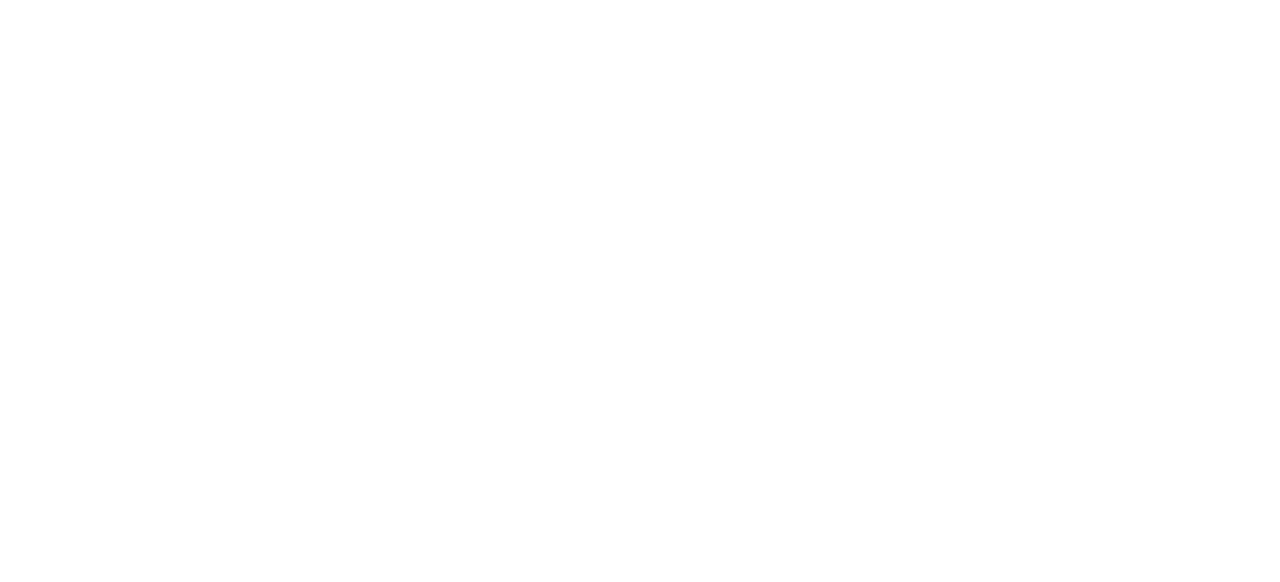
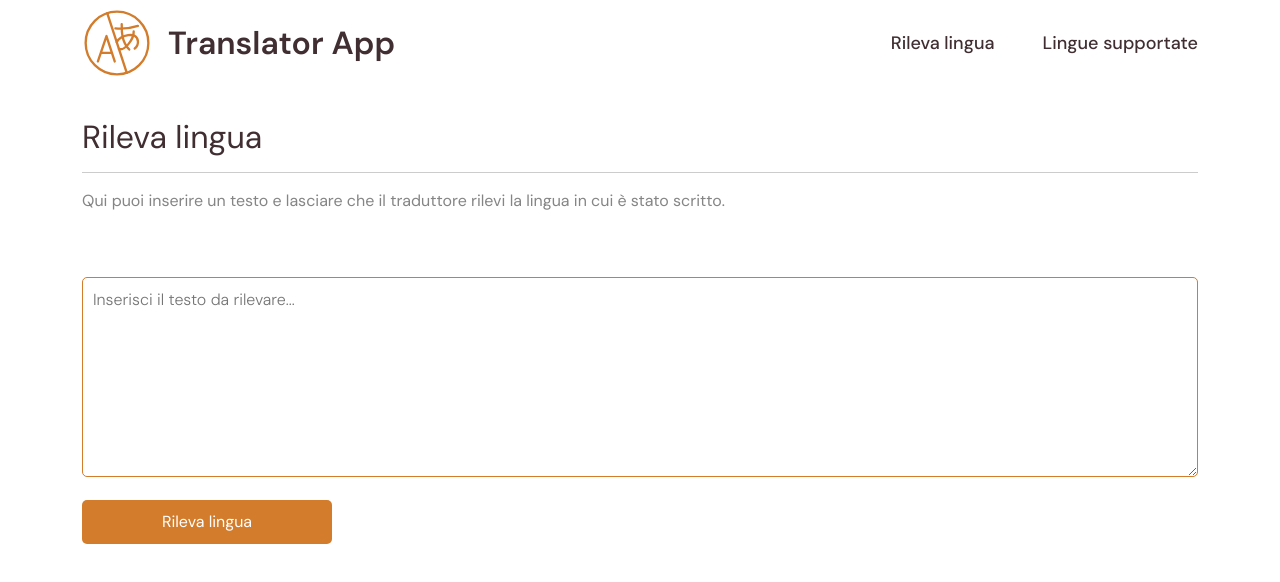
Before and after one commit to fmerighiwebdev/Translator-App-FE, a React (Create React App) app: page /detect in a window 1280 px wide. Before the commit this address had no page. Shown: the top 582 px of the page. Built offline with nearby package versions, Linux system fonts and the light colour scheme.

Commit message:
Aggiunta rilevazione lingua da testo

```diff
--- a/src/App.jsx
+++ b/src/App.jsx
@@ -6,6 +6,7 @@ import "./styles/App.css";
 import Home from "./components/Home";
 import Languages from "./components/Languages";
 import Header from "./components/Header";
+import Detect from "./components/Detect";
 
 function App() {
   return (
@@ -29,6 +30,15 @@ function App() {
             </>
           }
         />
+        <Route
+          path="/detect"
+          element={
+            <>
+              <Header />
+              <Detect />
+            </>
+          }
+        />
       </Routes>
     </Router>
   );
--- /dev/null
+++ b/src/components/Detect.jsx
@@ -0,0 +1,79 @@
+import React from "react";
+import { Container } from "react-bootstrap";
+import axios from "axios";
+
+import "../styles/Detect.css";
+import languageNames from "../language-names";
+
+function Detect() {
+  const [inputText, setInputText] = React.useState("");
+  const [detectedLanguage, setDetectedLanguage] = React.useState("");
+  const [loading, setLoading] = React.useState(false);
+
+  function handleChange(event) {
+    setInputText(event.target.value);
+  }
+
+  async function detectLanguage(event) {
+    event.preventDefault();
+    setLoading(true);
+
+    try {
+      const result = await axios.post(
+        "https://google-translate1.p.rapidapi.com/language/translate/v2/detect",
+        `q=${inputText}`,
+        {
+          headers: {
+            "content-type": "application/x-www-form-urlencoded",
+            "X-RapidAPI-Key": process.env.REACT_APP_RAPIDAPI_KEY,
+            "X-RapidAPI-Host": process.env.REACT_APP_RAPIDAPI_HOST,
+          },
+        }
+      );
+      setDetectedLanguage(result.data.data.detections[0][0].language);
+    } catch (error) {
+      console.error(error);
+    } finally {
+      setLoading(false);
+    }
+  }
+
+  const detectedLanguageName = languageNames[detectedLanguage];
+
+  return (
+    <section className="detect">
+      <Container className="detect-container">
+        <h2>Rileva lingua</h2>
+        <p className="section-description">
+          Qui puoi inserire un testo e lasciare che il traduttore rilevi la
+          lingua in cui è stato scritto.
+        </p>
+        <form className="detect-form">
+          <textarea
+            placeholder="Inserisci il testo da rilevare..."
+            rows="7"
+            onChange={handleChange}
+          ></textarea>
+          <div className="submit">
+            <button onClick={detectLanguage}>
+              {loading ? (
+                <div className="spinner-border text-light" style={{ width: '20px', height: '20px' }} role="status">
+                  <span className="visually-hidden">Loading...</span>
+                </div>
+              ) : (
+                "Rileva lingua"
+              )}
+            </button>
+            {detectedLanguage && (
+              <p className="result">
+                La lingua rilevata è <span>{detectedLanguageName}</span>
+              </p>
+            )}
+          </div>
+        </form>
+      </Container>
+    </section>
+  );
+}
+
+export default Detect;
--- a/src/components/Header.jsx
+++ b/src/components/Header.jsx
@@ -11,11 +11,16 @@ function Header() {
     <header>
       <Container className="header-container">
         <div className="logo-content">
-          <Link to="/"><img src={translatorLogo} alt="Translator Logo"></img></Link>
+          <Link to="/">
+            <img src={translatorLogo} alt="Translator Logo"></img>
+          </Link>
           <h1>Translator App</h1>
         </div>
         <nav className="header-menu">
           <ul>
+            <li>
+              <Link to="/detect">Rileva lingua</Link>
+            </li>
             <li>
               <Link to="/languages">Lingue supportate</Link>
             </li>
--- /dev/null
+++ b/src/styles/Detect.css
@@ -0,0 +1,77 @@
+.detect h2 {
+    margin: 2rem 0 0 0;
+    padding-bottom: 1rem;
+    font-weight: 400;
+    border-bottom: 1px solid #ccc;
+    color: var(--text-color);
+}
+
+.detect-form {
+    margin: 4rem auto;
+}
+
+.detect-form textarea {
+    width: 100%;
+    height: 200px;
+    padding: 10px;
+    font-size: 1rem;
+    border: 1px solid var(--primary-color);
+    border-radius: 5px;
+    font-family: "DM Sans", sans-serif;
+    font-weight: 300;
+    color: var(--text-color);
+    transition: all 0.3s ease;
+}
+
+.detect-form textarea:focus {
+    outline: none;
+    box-shadow: 0 0 5px var(--primary-color);
+}
+
+.submit {
+    display: flex;
+    align-items: center;
+    gap: 3rem;
+    margin-top: 1rem;
+}
+
+.result {
+    margin: 0;
+    color: var(--text-color);
+    animation: fadeInFromLeft 0.5s ease forwards;
+}
+
+.result span {
+    text-transform: uppercase;
+    color: var(--primary-color);
+    font-weight: 900;
+}
+
+.detect-form button {
+    display: block;
+    width: 250px;
+    padding: 10px;
+    font-size: 1rem;
+    font-weight: 400;
+    color: #fff;
+    background-color: var(--primary-color);
+    border: none;
+    border-radius: 5px;
+    cursor: pointer;
+    transition: all 0.3s ease;
+}
+
+.detect-form button:hover {
+    background-color: #9f5f24;
+}
+
+@keyframes fadeInFromLeft {
+    from {
+        opacity: 0;
+        transform: translateX(-50px);
+    }
+    to {
+        opacity: 1;
+        transform: translateX(0);
+    }
+}
--- a/src/styles/Header.css
+++ b/src/styles/Header.css
@@ -1,9 +1,4 @@
-header {
-    border: 2px solid blue;
-}
-
 .header-container {
-    border: 2px solid red;
     display: flex;
     padding-block: .5rem;
     justify-content: space-between;
@@ -30,7 +25,7 @@ header {
 
 .header-menu ul {
     display: flex;
-    gap: 1rem;
+    gap: 3rem;
     margin: 0;
 }
 
```
